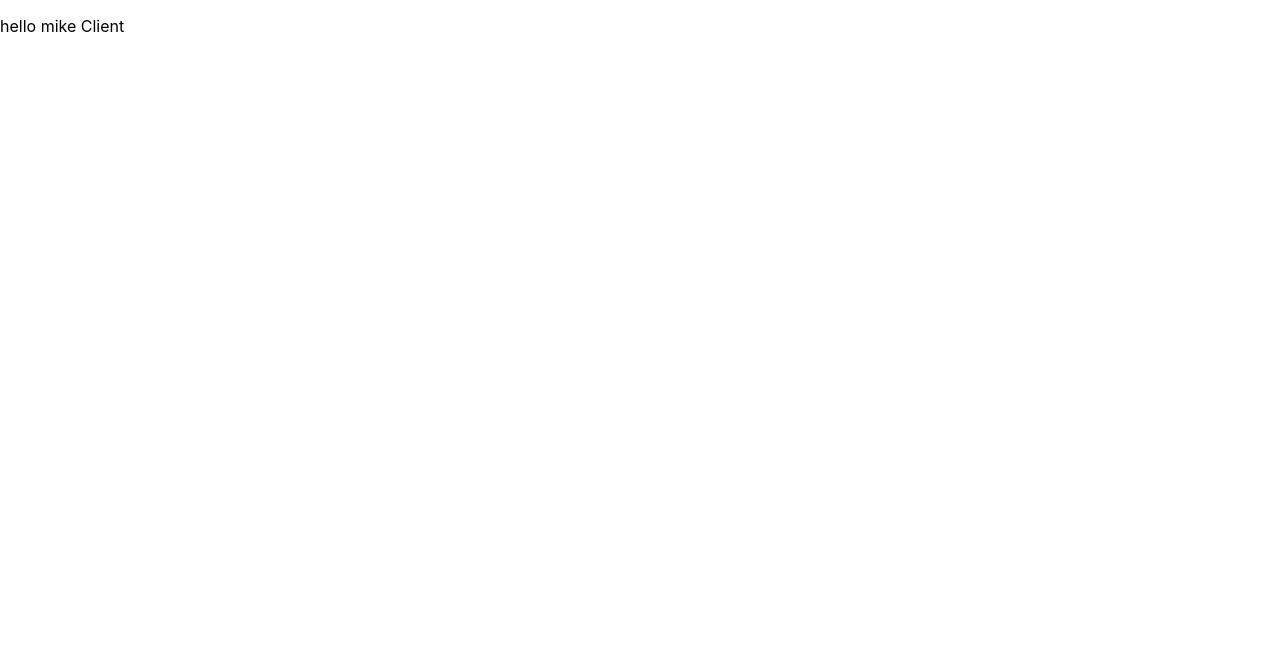
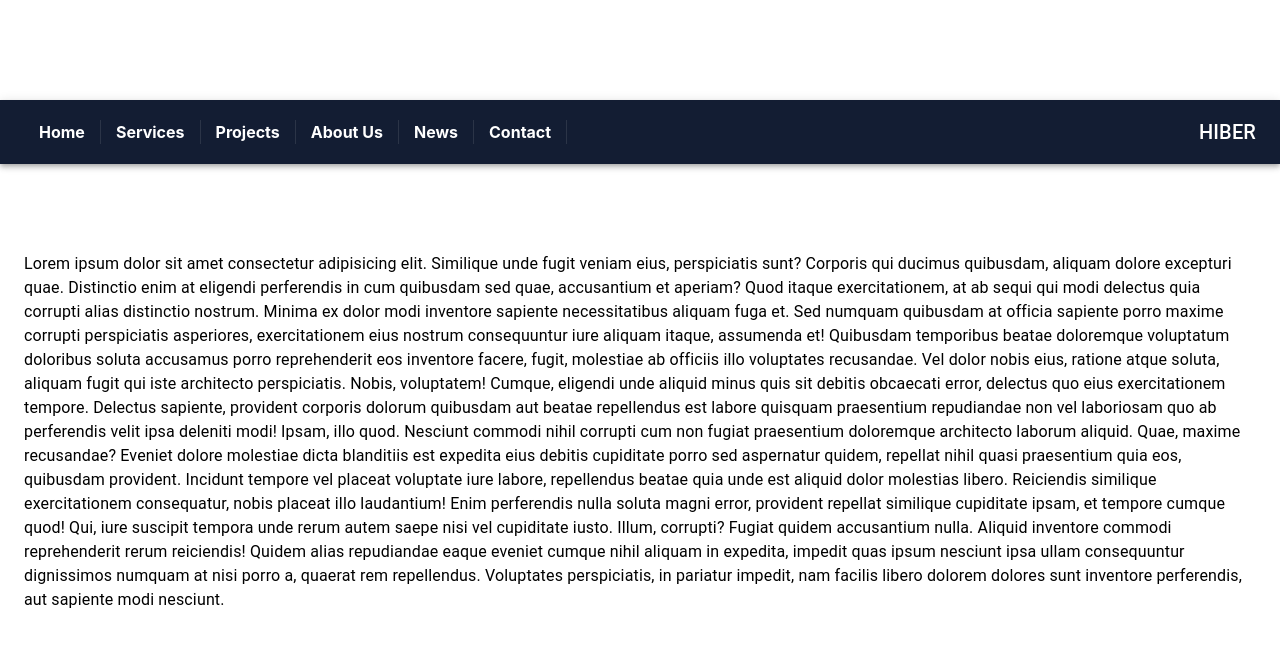
Before and after one commit to Michael-Mamaye/Hiber_frontend, a React (Create React App) app: page /home in a window 1280 px wide. Shown: the top 646 px of the page. Built offline with nearby package versions, Linux system fonts and the light colour scheme.

Commit message:
some navigations are added

```diff
--- a/package.json
+++ b/package.json
@@ -5,7 +5,8 @@
   "dependencies": {
     "@emotion/react": "^11.9.3",
     "@emotion/styled": "^11.9.3",
-    "@mui/material": "^5.9.1",
+    "@mui/icons-material": "^5.8.4",
+    "@mui/material": "^5.9.3",
     "@reduxjs/toolkit": "^1.8.3",
     "@testing-library/jest-dom": "^5.16.4",
     "@testing-library/react": "^13.3.0",
@@ -15,6 +16,7 @@
     "react": "^18.2.0",
     "react-dom": "^18.2.0",
     "react-hook-form": "^7.33.1",
+    "react-query": "^4.0.0",
     "react-router-dom": "^6.3.0",
     "react-scripts": "^5.0.1",
     "web-vitals": "^2.1.4"
--- a/src/App.js
+++ b/src/App.js
@@ -7,8 +7,15 @@
   return (
     <BrowserRouter>
       <Routes>
-        <Route path="admin" element={<Admins />} />
-        <Route path="*" element={<Clients />} />
+        {/* this for the client page */}
+        <Route exact path="/services" element={<Clients />} />
+        <Route exact path="/aboutus" element={<Clients />} />
+        <Route exact path="/products" element={<Clients />} />
+        <Route exact path="/contacts" element={<Clients />} />
+        <Route exact path="/feedbacks" element={<Clients />} />
+
+        {/* for the admin dashboard  */}
+        <Route exact path="*" element={<Clients />} />
       </Routes>
     </BrowserRouter>
   );
--- a/src/admin/index.js
+++ b/src/admin/index.js
@@ -1,11 +1,14 @@
 import react from "react";
-import { Route } from "react-router-dom";
+// import ProtectedRoute from './routes/ProtectedRoute'
+// import AuthenticationRoute from './routes/AuthenticationRoute'
+import { Route, Routes} from "react-router-dom";
 const Admins = () => {
   return (
-    <>
-      <Route path="login" element={<div>Hello ADMIN MIKE</div>} />
-      <Route path="dashboard" element={<div>Hello dashboard</div>} />
-    </>
+    <Routes>
+      <Route/>
+      {/* <ProtectedRoute exact path="/login" element={<div>Hello ADMIN MIKE</div>} />
+      <AuthenticationRoute exact path="/dashboard" element={<div>Hello dashboard</div>} /> */}
+    </Routes>
   );
 };
 
--- /dev/null
+++ b/src/admin/routes/AuthenticationRoute.js
@@ -0,0 +1,8 @@
+import { Route } from "react-router-dom";
+
+
+const AuthenticationRoute = (props) => {
+  return <Route exact path={props.path} element={props.component} />;
+};
+
+export default AuthenticationRoute;
--- /dev/null
+++ b/src/admin/routes/ProtectedRoute.js
@@ -0,0 +1,8 @@
+import { Route } from "react-router-dom";
+
+
+const ProtectedRoute = (props) => {
+  return <Route />;
+};
+
+export default ProtectedRoute;
--- /dev/null
+++ b/src/client/Components/navigationBar/styles.js
@@ -0,0 +1,30 @@
+export const navLinkStyle = {
+    textDecoration: "none",
+    color: "white",
+    padding: 2,
+    fontWeight: "bold",
+    paddingLeft: 15,
+    paddingRight: 15,
+    borderRight: "1px solid rgb(255,255,255,0.1)",
+    "&:hover": {
+      cursor: "pointer",
+    },
+    "&:active": {
+      color: "red",
+    },
+  };
+  export const activeNavLinkStyle = {
+    textDecoration: "none",
+    color: "yellow",
+    padding: 2,
+    fontWeight: "bold",
+    paddingLeft: 15,
+    paddingRight: 15,
+    borderRight: "1px solid rgb(255,255,255,0.1)",
+    "&:hover": {
+      cursor: "pointer",
+    },
+    "&:active": {
+      color: "red",
+    },
+  };
--- /dev/null
+++ b/src/client/Components/navigationBar/testApp.jsx
@@ -0,0 +1,156 @@
+import * as React from "react";
+import PropTypes from "prop-types";
+import AppBar from "@mui/material/AppBar";
+import Box from "@mui/material/Box";
+import Divider from "@mui/material/Divider";
+import Drawer from "@mui/material/Drawer";
+import IconButton from "@mui/material/IconButton";
+import List from "@mui/material/List";
+import ListItem from "@mui/material/ListItem";
+import ListItemButton from "@mui/material/ListItemButton";
+import ListItemText from "@mui/material/ListItemText";
+import MenuIcon from "@mui/icons-material/Menu";
+import Toolbar from "@mui/material/Toolbar";
+import Typography from "@mui/material/Typography";
+import { NavLink } from "react-router-dom";
+import { activeNavLinkStyle,navLinkStyle } from "./styles";
+
+const drawerWidth = 240;
+const navItems = ["Home", "About", "Contact"];
+
+function DrawerAppBar(props) {
+  const { window } = props;
+  const [mobileOpen, setMobileOpen] = React.useState(false);
+
+  const handleDrawerToggle = () => {
+    setMobileOpen(!mobileOpen);
+  };
+
+  const drawer = (
+    <Box onClick={handleDrawerToggle} sx={{ textAlign: "center" }}>
+      <Typography variant="h6" sx={{ my: 2 }}>
+        HIBER
+      </Typography>
+      <Divider />
+      <List>
+        {navItems.map((item) => (
+          <ListItem key={item} disablePadding>
+            <ListItemButton sx={{ textAlign: "center" }}>
+              <ListItemText primary={item} />
+            </ListItemButton>
+          </ListItem>
+        ))}
+      </List>
+    </Box>
+  );
+
+  const container =
+    window !== undefined ? () => window().document.body : undefined;
+
+  return (
+    <Box sx={{ display: "flex" }}>
+      <AppBar component="nav" position="sticky" sx={{ background: "#131d33" }}>
+        <Toolbar sx={{ display: "flex", justifyContent: "space-between" }}>
+          <Box sx={{ display: { xs: "none", sm: "block" } }}>
+            <NavLink
+              style={({ isActive }) =>
+                isActive ? activeNavLinkStyle : navLinkStyle
+              }
+              to="/dashboard"
+            >
+              Home
+            </NavLink>
+            <NavLink
+              style={({ isActive }) =>
+                isActive ? activeNavLinkStyle : navLinkStyle
+              }
+              to="/lop"
+            >
+              Services
+            </NavLink>
+            <NavLink
+              style={({ isActive }) =>
+                isActive ? activeNavLinkStyle : navLinkStyle
+              }
+              to="/dashboard"
+            >
+              Projects
+            </NavLink>
+            <NavLink
+              style={({ isActive }) =>
+                isActive ? activeNavLinkStyle : navLinkStyle
+              }
+              to="/lop"
+            >
+              About Us
+            </NavLink>
+            <NavLink
+              style={({ isActive }) =>
+                isActive ? activeNavLinkStyle : navLinkStyle
+              }
+              to="/dashboard"
+            >
+              News
+            </NavLink>
+            <NavLink
+              style={({ isActive }) =>
+                isActive ? activeNavLinkStyle : navLinkStyle
+              }
+              to="/lop"
+            >
+              Contact
+            </NavLink>
+          </Box>
+          <Box sx={{ justifyContent: "right" }}>
+            <IconButton
+              color="inherit"
+              aria-label="open drawer"
+              edge="start"
+              onClick={handleDrawerToggle}
+              sx={{ mr: 2, display: { sm: "none" } }}
+            >
+              <MenuIcon />
+            </IconButton>
+            <Typography
+              variant="h6"
+              component="div"
+              sx={{ flexGrow: 1, display: { xs: "none", sm: "block" } }}
+            >
+              HIBER
+            </Typography>
+          </Box>
+        </Toolbar>
+      </AppBar>
+      <Box component="nav">
+        <Drawer
+          container={container}
+          variant="temporary"
+          open={mobileOpen}
+          onClose={handleDrawerToggle}
+          ModalProps={{
+            keepMounted: true, // Better open performance on mobile.
+          }}
+          sx={{
+            display: { xs: "block", sm: "none" },
+            "& .MuiDrawer-paper": {
+              boxSizing: "border-box",
+              width: drawerWidth,
+            },
+          }}
+        >
+          {drawer}
+        </Drawer>
+      </Box>
+    </Box>
+  );
+}
+
+DrawerAppBar.propTypes = {
+  /**
+   * Injected by the documentation to work in an iframe.
+   * You won't need it on your project.
+   */
+  window: PropTypes.func,
+};
+
+export default DrawerAppBar;
--- /dev/null
+++ b/src/client/Components/navigationBar/webNavigation.jsx
@@ -0,0 +1,9 @@
+import React from "react";
+import { AppBar, Box } from "@mui/material";
+const WebNavigation = () => {
+  return <Box sx={{ height: "100px" }}>
+
+  </Box>;
+};
+
+export default WebNavigation;
--- /dev/null
+++ b/src/client/Components/pages/home.jsx
@@ -0,0 +1,49 @@
+import { Box, Toolbar, Typography } from "@mui/material";
+import React from "react";
+import DrawerAppBar from "../navigationBar/testApp";
+import WebNavigation from "../navigationBar/webNavigation";
+
+const Home=()=>
+{
+    return <div>
+        <Box component="main" sx={{ p: 3 }}>
+        <Toolbar />
+        <Typography>
+          Lorem ipsum dolor sit amet consectetur adipisicing elit. Similique unde
+          fugit veniam eius, perspiciatis sunt? Corporis qui ducimus quibusdam,
+          aliquam dolore excepturi quae. Distinctio enim at eligendi perferendis in
+          cum quibusdam sed quae, accusantium et aperiam? Quod itaque exercitationem,
+          at ab sequi qui modi delectus quia corrupti alias distinctio nostrum.
+          Minima ex dolor modi inventore sapiente necessitatibus aliquam fuga et. Sed
+          numquam quibusdam at officia sapiente porro maxime corrupti perspiciatis
+          asperiores, exercitationem eius nostrum consequuntur iure aliquam itaque,
+          assumenda et! Quibusdam temporibus beatae doloremque voluptatum doloribus
+          soluta accusamus porro reprehenderit eos inventore facere, fugit, molestiae
+          ab officiis illo voluptates recusandae. Vel dolor nobis eius, ratione atque
+          soluta, aliquam fugit qui iste architecto perspiciatis. Nobis, voluptatem!
+          Cumque, eligendi unde aliquid minus quis sit debitis obcaecati error,
+          delectus quo eius exercitationem tempore. Delectus sapiente, provident
+          corporis dolorum quibusdam aut beatae repellendus est labore quisquam
+          praesentium repudiandae non vel laboriosam quo ab perferendis velit ipsa
+          deleniti modi! Ipsam, illo quod. Nesciunt commodi nihil corrupti cum non
+          fugiat praesentium doloremque architecto laborum aliquid. Quae, maxime
+          recusandae? Eveniet dolore molestiae dicta blanditiis est expedita eius
+          debitis cupiditate porro sed aspernatur quidem, repellat nihil quasi
+          praesentium quia eos, quibusdam provident. Incidunt tempore vel placeat
+          voluptate iure labore, repellendus beatae quia unde est aliquid dolor
+          molestias libero. Reiciendis similique exercitationem consequatur, nobis
+          placeat illo laudantium! Enim perferendis nulla soluta magni error,
+          provident repellat similique cupiditate ipsam, et tempore cumque quod! Qui,
+          iure suscipit tempora unde rerum autem saepe nisi vel cupiditate iusto.
+          Illum, corrupti? Fugiat quidem accusantium nulla. Aliquid inventore commodi
+          reprehenderit rerum reiciendis! Quidem alias repudiandae eaque eveniet
+          cumque nihil aliquam in expedita, impedit quas ipsum nesciunt ipsa ullam
+          consequuntur dignissimos numquam at nisi porro a, quaerat rem repellendus.
+          Voluptates perspiciatis, in pariatur impedit, nam facilis libero dolorem
+          dolores sunt inventore perferendis, aut sapiente modi nesciunt.
+        </Typography>
+      </Box>
+    </div>
+}
+
+export default Home;
--- a/src/client/index.js
+++ b/src/client/index.js
@@ -1,9 +1,18 @@
-import react from 'react'
+import { Routes, Route } from "react-router-dom";
+import DrawerAppBar from "./Components/navigationBar/testApp";
+import WebNavigation from "./Components/navigationBar/webNavigation";
 
-const Clients=()=>{
-    return <div>
-        <p>hello mike Client</p>
-    </div>
-}
+import Home from "./Components/pages/home";
+const Clients = () => {
+  return (
+    <>
+      <WebNavigation />
+      <DrawerAppBar />
+      <Routes>
+        <Route exact path="/home" element={<Home />} />
+      </Routes>
+    </>
+  );
+};
 
 export default Clients;
```
Also changed, not shown: 1 other file (tests, documents, lock files or other folders).
